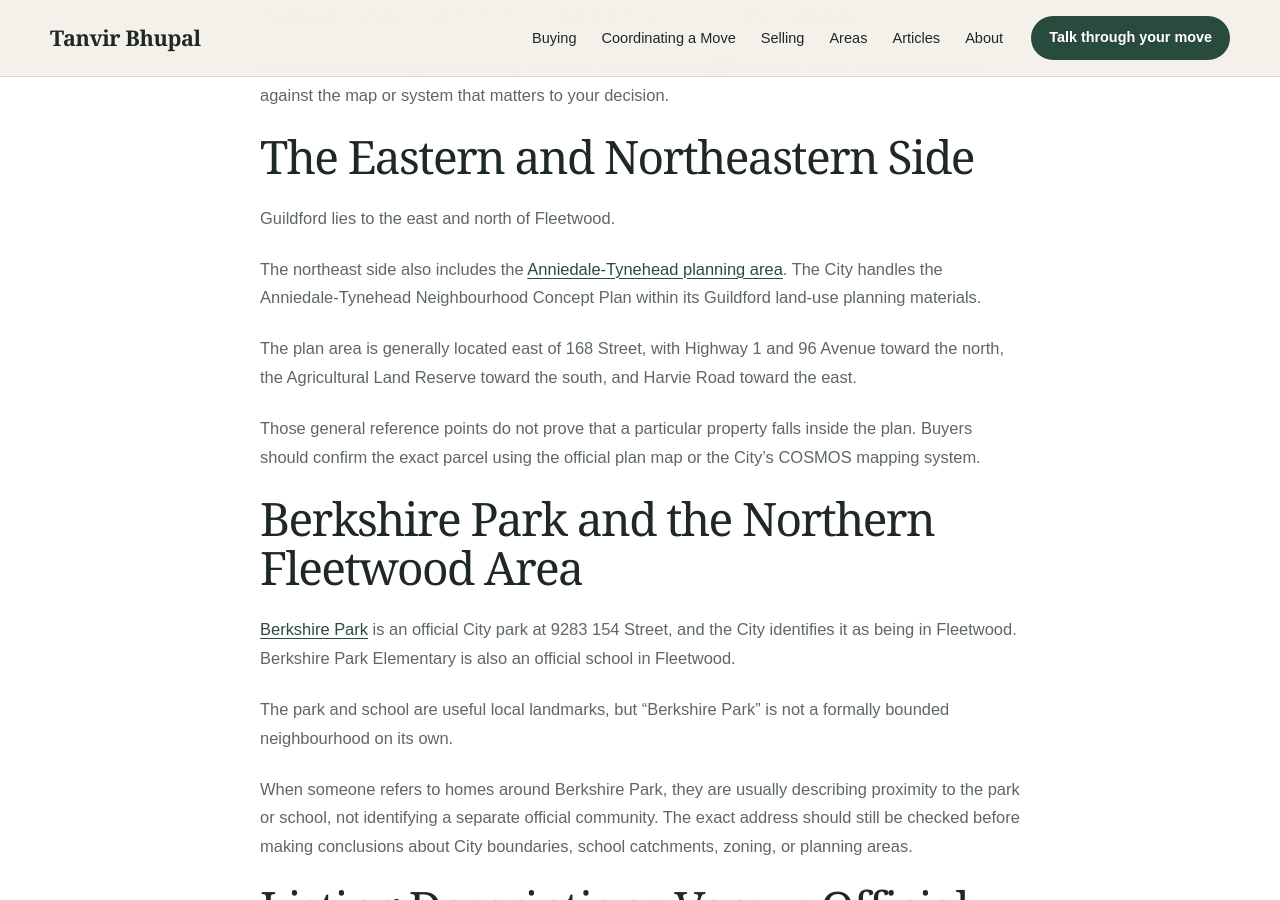
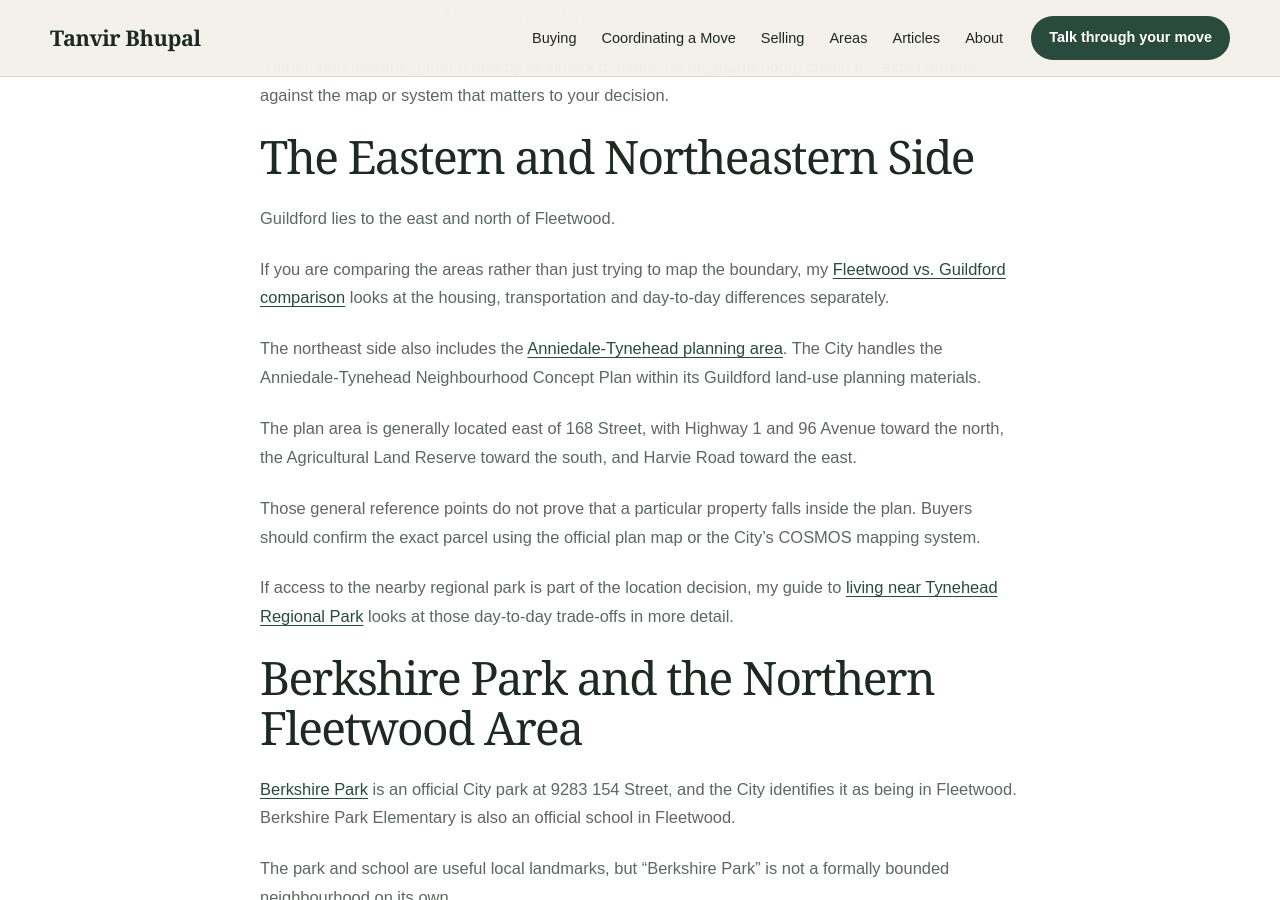
Before and after one commit to gvancouverhomes/tanvirbhupal-website, a Jekyll site: the page built from articles/where-does-fleetwood-actually-end-understanding-surreys-hidden-neighbourhood-borders.md, in a window 1280 px wide and 900 px high, scrolled down 2464 px. Built offline with Jekyll 4.4.1, drawn with Linux system fonts in a browser that asks for light colours; some of the changed text lies outside the part shown.

Commit message:
Strengthen internal links in Fleetwood boundaries guide
Added links to guides for comparing Fleetwood and Guildford, living near Tynehead Regional Park, and evaluating Fleetwood as a choice for families.

```diff
--- a/articles/where-does-fleetwood-actually-end-understanding-surreys-hidden-neighbourhood-borders.md
+++ b/articles/where-does-fleetwood-actually-end-understanding-surreys-hidden-neighbourhood-borders.md
@@ -80,11 +80,15 @@ Rather than assuming that a nearby landmark decides the neighbourhood, check the
 
 Guildford lies to the east and north of Fleetwood.
 
+If you are comparing the areas rather than just trying to map the boundary, my [Fleetwood vs. Guildford comparison]({{ '/articles/should-you-buy-a-home-in-fleetwood-or-guildford-surrey/' | relative_url }}) looks at the housing, transportation and day-to-day differences separately.
+
 The northeast side also includes the [Anniedale-Tynehead planning area](https://www.surrey.ca/renovating-building-development/land-planning-development/land-use-planning/guildford-land-use-plans/anniedale-tynehead-ncp){: target="_blank" rel="noopener noreferrer" }. The City handles the Anniedale-Tynehead Neighbourhood Concept Plan within its Guildford land-use planning materials.
 
 The plan area is generally located east of 168 Street, with Highway 1 and 96 Avenue toward the north, the Agricultural Land Reserve toward the south, and Harvie Road toward the east.
 
 Those general reference points do not prove that a particular property falls inside the plan. Buyers should confirm the exact parcel using the official plan map or the City’s COSMOS mapping system.
+
+If access to the nearby regional park is part of the location decision, my guide to [living near Tynehead Regional Park]({{ '/articles/living-near-tynehead-regional-park-the-pros-and-cons-for-pet-owners/' | relative_url }}) looks at those day-to-day trade-offs in more detail.
 
 ## Berkshire Park and the Northern Fleetwood Area
 
@@ -156,6 +160,8 @@ Drive the area during the morning and evening. Look at traffic flow, access to F
 
 A community name can help you get your bearings. But when it comes to boundaries, planning areas, schools, zoning, development applications, and property rights, the exact address is what settles the question.
 
+If you are still deciding whether Fleetwood itself fits the move, my guide to [whether Fleetwood is the right choice for your family]({{ '/articles/is-fleetwood-surrey-the-right-choice-for-your-family/' | relative_url }}) steps back from the boundary question and looks at the broader housing, schools, commute and everyday trade-offs.
+
 ## Frequently Asked Questions
 
 <div class="faq-list">
```
